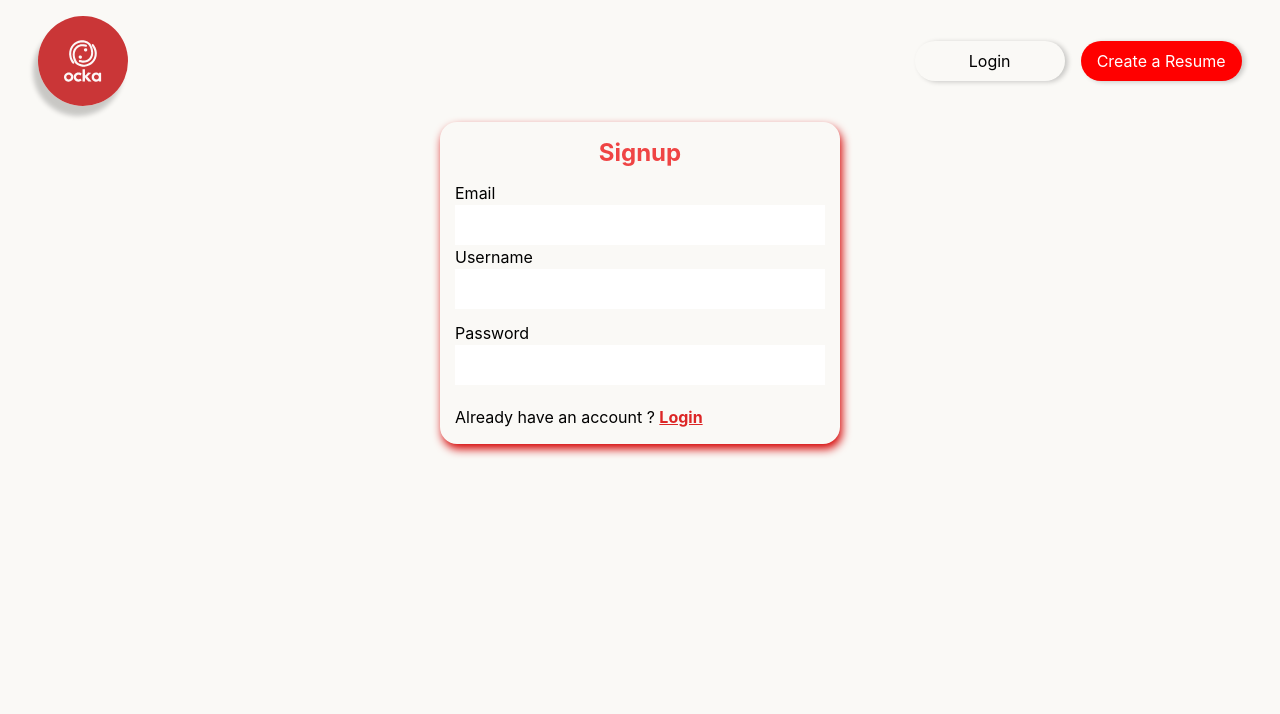
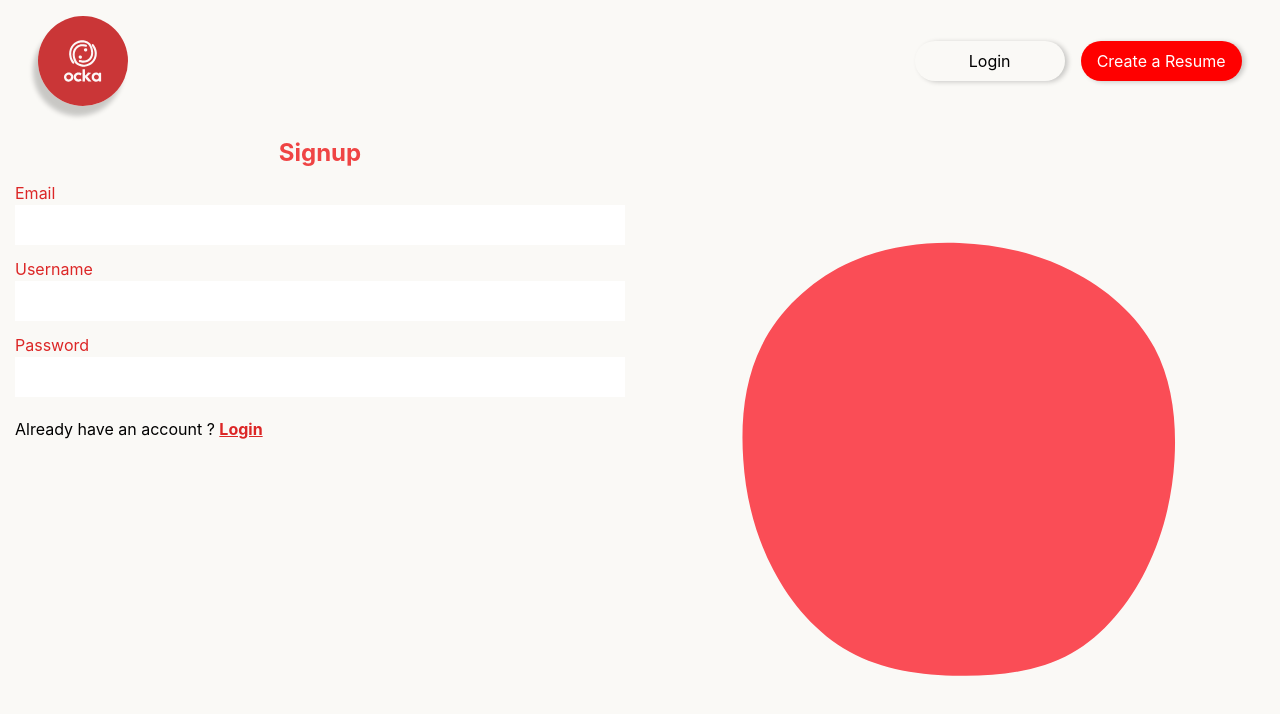
Before and after one commit to Pythonwithsean/Ocka, a Next.js app: page /signup in a window 1280 px wide. Shown: the top 714 px of the page. Built offline with nearby package versions, Linux system fonts and the light colour scheme.

Commit message:
add login styles

```diff
--- a/src/app/components/Form.tsx
+++ b/src/app/components/Form.tsx
@@ -6,29 +6,45 @@ export default function Form({ type }: { type: 'Login' | 'Signup' }) {
   return (
     <div className="Container">
       <Navbar />
+      <div className="box">
+        <div className="box2">
+          <img src="/images/blob.svg" className="blob-form" alt="blob" />
+        </div>
         <form action="" className="Form">
-        <h1 className=" font-bold text-center text-2xl text-red-500">{type}</h1>
+          <h1 className=" font-bold text-center text-2xl text-red-500">
+            {type}
+          </h1>
 
           {type === 'Signup' ? (
-          <label htmlFor="password" className="pt-3">
+            <label htmlFor="password" className="pt-3 text-red-600">
               Email
             </label>
           ) : (
             ''
           )}
           {type === 'Signup' ? (
-          <input type="email" name="email" id="email" className=" p-2" />
+            <input
+              type="email"
+              name="email"
+              id="email"
+              className=" p-2 text-center"
+            />
           ) : (
             ''
           )}
-        <label htmlFor="username" pt-3>
+          <label htmlFor="username" className="pt-3 text-red-600">
             Username
           </label>
           <input type="text" name="username" id="username" className=" p-2" />
-        <label htmlFor="password" className="pt-3">
+          <label htmlFor="password" className="pt-3 text-red-600">
             Password
           </label>
-        <input type="password" name="password" id="password" className=" p-2" />
+          <input
+            type="password"
+            name="password"
+            id="password"
+            className=" p-2"
+          />
           {type === 'Login' ? (
             <p className=" mt-5">
               Don't have an Account?{' '}
@@ -51,7 +67,10 @@ export default function Form({ type }: { type: 'Login' | 'Signup' }) {
           )}
           {type === 'Login' ? (
             <p className=" mt-5">
-            <a href="/login" className="text-red-600 font-bold underline">
+              <a
+                href="/forgotpassword"
+                className="text-red-600 font-bold underline"
+              >
                 Forgot Password?{' '}
               </a>
             </p>
@@ -60,5 +79,6 @@ export default function Form({ type }: { type: 'Login' | 'Signup' }) {
           )}
         </form>
       </div>
+    </div>
   );
 }
--- a/src/app/page.tsx
+++ b/src/app/page.tsx
@@ -78,7 +78,7 @@ export default async function Home() {
           <VideoEmbed />
         </section>
       </section>
-      <section></section>
+      <section className=""></section>
     </main>
   );
 }
--- a/src/app/styles/Form.css
+++ b/src/app/styles/Form.css
@@ -1,12 +1,17 @@
 .Form {
-	width: 100%;
-	max-width: 400px;
-	border-radius: 17px;
+	width: 50%;
 	display: flex;
 	flex-direction: column;
 	padding: 15px;
-	box-shadow: 2px 5px 10px rgb(213, 0, 0);
 }
+
+.box2{
+	width: 50%;
+	display: flex;
+	align-items: center;
+	justify-content: center;
+}
+
 
 .Container{
 	width: 100%;
@@ -15,3 +20,28 @@
 	display: flex;
 	flex-direction: column;
 }
+
+.box{
+	width: 100%;
+	height: 100vh;
+	display: flex;
+	flex-wrap: wrap;
+	flex-direction: row-reverse;
+}
+
+.blob-form {
+	width: 100%;
+	height: 100%;
+	max-width: 500px;
+}
+
+
+@media screen and (max-width: 920px){
+	.box{
+		flex-direction: column;
+		align-items: center;
+	}
+	.box2{
+		display: none;
+	}
+}
```
Lines whose indentation alone changed are shown as unchanged.
